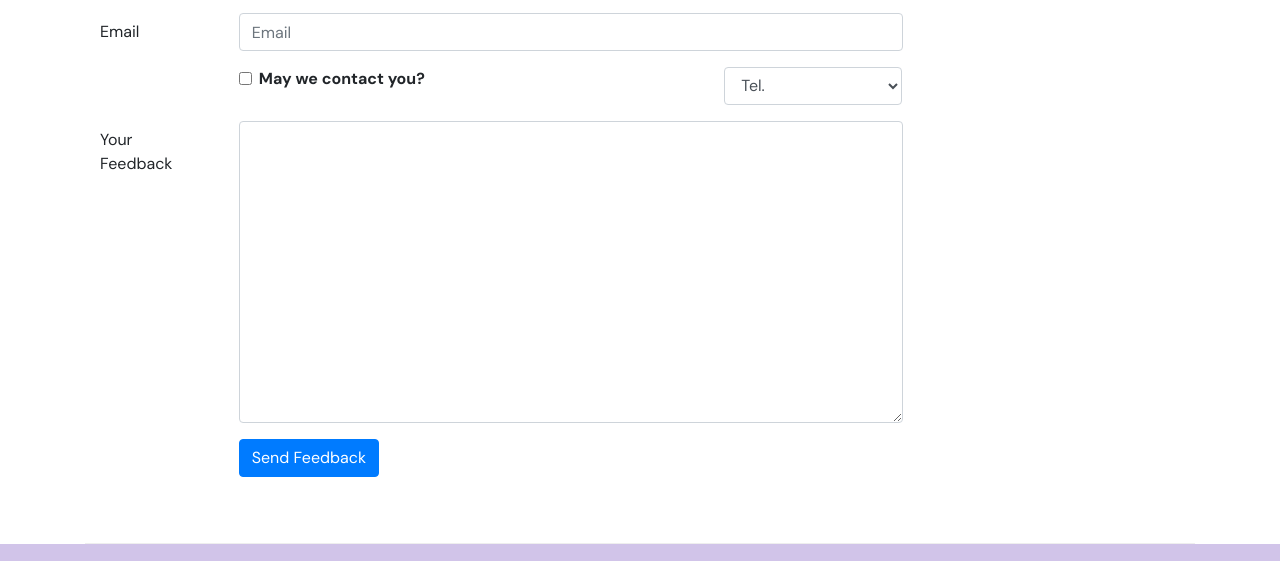
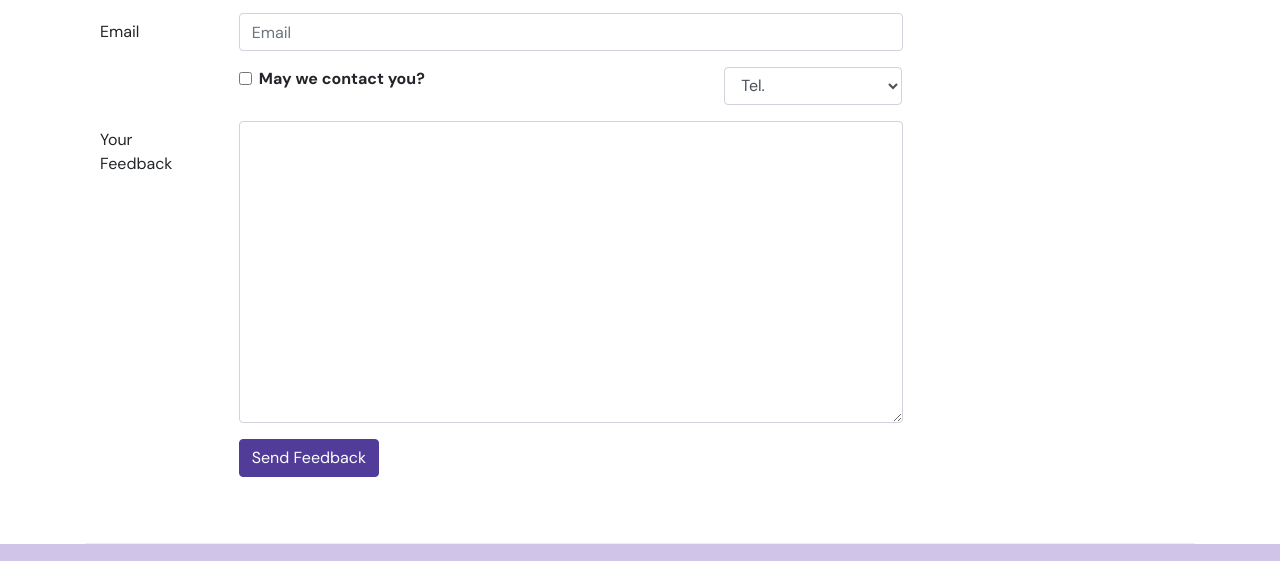
Before and after one commit to Proximanova-Metropolis/Bootstrap4Course, a website: page contactus.html in a window 1280 px wide. Shown: the part 1105-1666 px from the top of the page. Drawn offline with Linux system fonts and the light colour scheme.

Commit message:
change button colour

```diff
--- a/contactus.html
+++ b/contactus.html
@@ -145,7 +145,7 @@
                     </div>
                     <div class="form-group row">
                         <div class="offset-md-2 col-md-10">
-                            <button type="submit" class="btn btn-primary">Send Feedback</button>
+                            <button type="submit" class="btn btn-primary" style="background-color: #513D99; border-color: #513D99;">Send Feedback</button>
                         </div>
                     </div>
                 </form>
```
